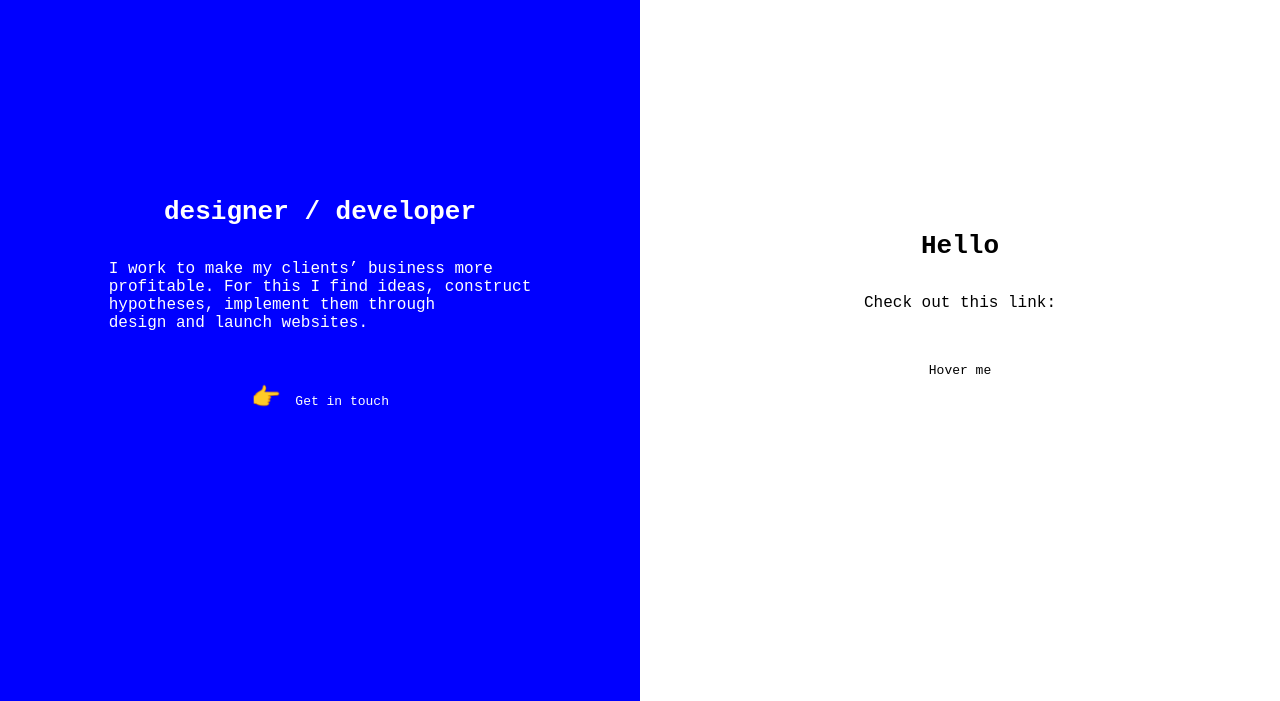
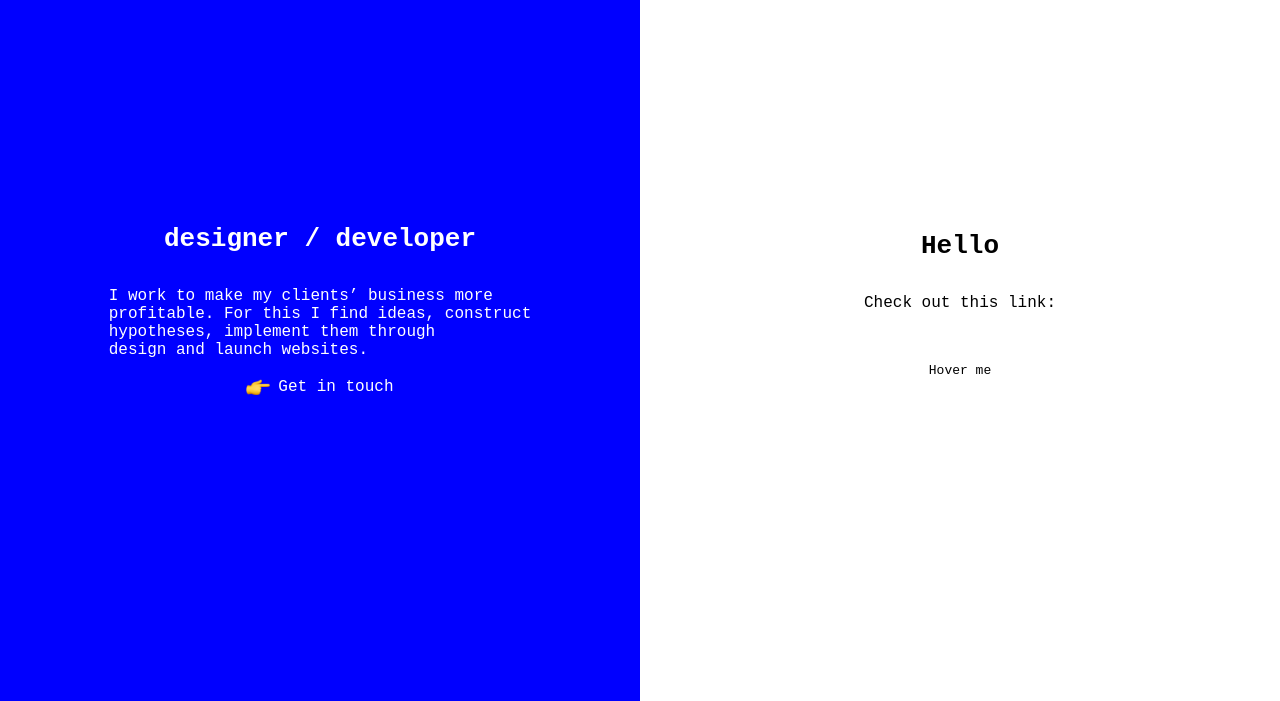
Before and after one commit to BohdanSol/portfolio-site, a plain HTML site: page index.html in a window 1280 px wide. Shown: the part 99-800 px from the top of the page. Drawn offline with nearby package versions, Linux system fonts and the light colour scheme.

Commit message:
apple-icons

```diff
--- a/css/style.css
+++ b/css/style.css
@@ -71,7 +71,10 @@ p {
 	transition: .5s;
 }
 .emoji {
-	font-size: 24px;
+	margin-bottom: -8px;
+	height: 24px;
 }
-
+.get-in {
+	font-size: 12pt;
+}
 /* -webkit-user-drag: none; */
--- a/index.html
+++ b/index.html
@@ -37,7 +37,10 @@
           hypotheses, implement them through <br>
           design and launch websites.
         </p>
-        <a class="hoverable"><span class="emoji">👉 </span>Get in touch</a>
+        <div>
+          <img src="./img/fingher.png" alt="" class="emoji">
+          <a class="hoverable get-in"> Get in touch</a>
+        </div>
       </div>
 
       <div class="right">
```
Also changed, not shown: img/comet.png (added), img/fingher.png (added), img/statue-head.png (added).
